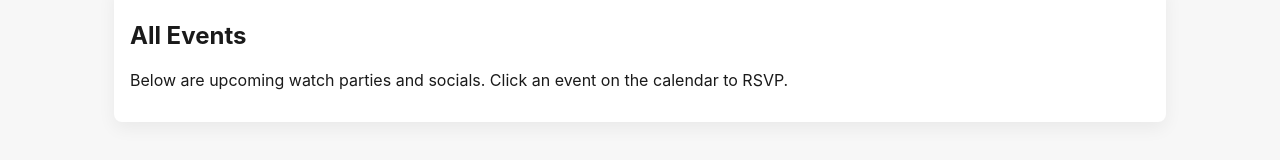
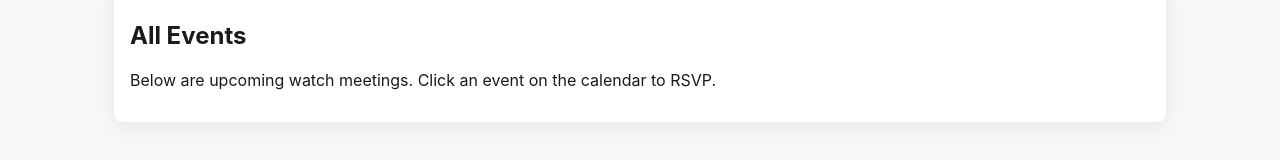
Before and after one commit to jonglv/My-website, a plain HTML site: page events.html in a window 1280 px wide. Shown: the part 163-323 px from the top of the page. Drawn offline with Linux system fonts and the light colour scheme.

Commit message:
Update events.html

```diff
--- a/events.html
+++ b/events.html
@@ -1 +1 @@
-<!doctype html><html lang="en"><head><meta charset="utf-8"><meta name="viewport" content="width=device-width,initial-scale=1"><title>Events — Belfast Black Cats</title><link rel="stylesheet" href="styles.css"></head><body><header class="header"><div class="container inner"><a class="brand" href="index.html"><img src="logo.png" alt="logo"><div><div style="font-weight:800">Belfast Black Cats</div></div></a><nav class="nav"><a href="index.html">Home</a><a href="about.html">About</a><a href="membership.html">Membership</a><a href="contact.html">Contact</a></nav></div></header><main class="container"><section class="card"><h1>All Events</h1><p>Below are upcoming watch parties and socials. Click an event on the calendar to RSVP.</p></section></main><footer class="container footer"><div>&copy; 2025 Belfast Black Cats</div></footer></body></html>
+<!doctype html><html lang="en"><head><meta charset="utf-8"><meta name="viewport" content="width=device-width,initial-scale=1"><title>Events — Belfast Black Cats</title><link rel="stylesheet" href="styles.css"></head><body><header class="header"><div class="container inner"><a class="brand" href="index.html"><img src="logo.png" alt="logo"><div><div style="font-weight:800">Belfast Black Cats</div></div></a><nav class="nav"><a href="index.html">Home</a><a href="about.html">About</a><a href="membership.html">Membership</a><a href="contact.html">Contact</a></nav></div></header><main class="container"><section class="card"><h1>All Events</h1><p>Below are upcoming watch meetings. Click an event on the calendar to RSVP.</p></section></main><footer class="container footer"><div>&copy; 2025 Belfast Black Cats</div></footer></body></html>
```
